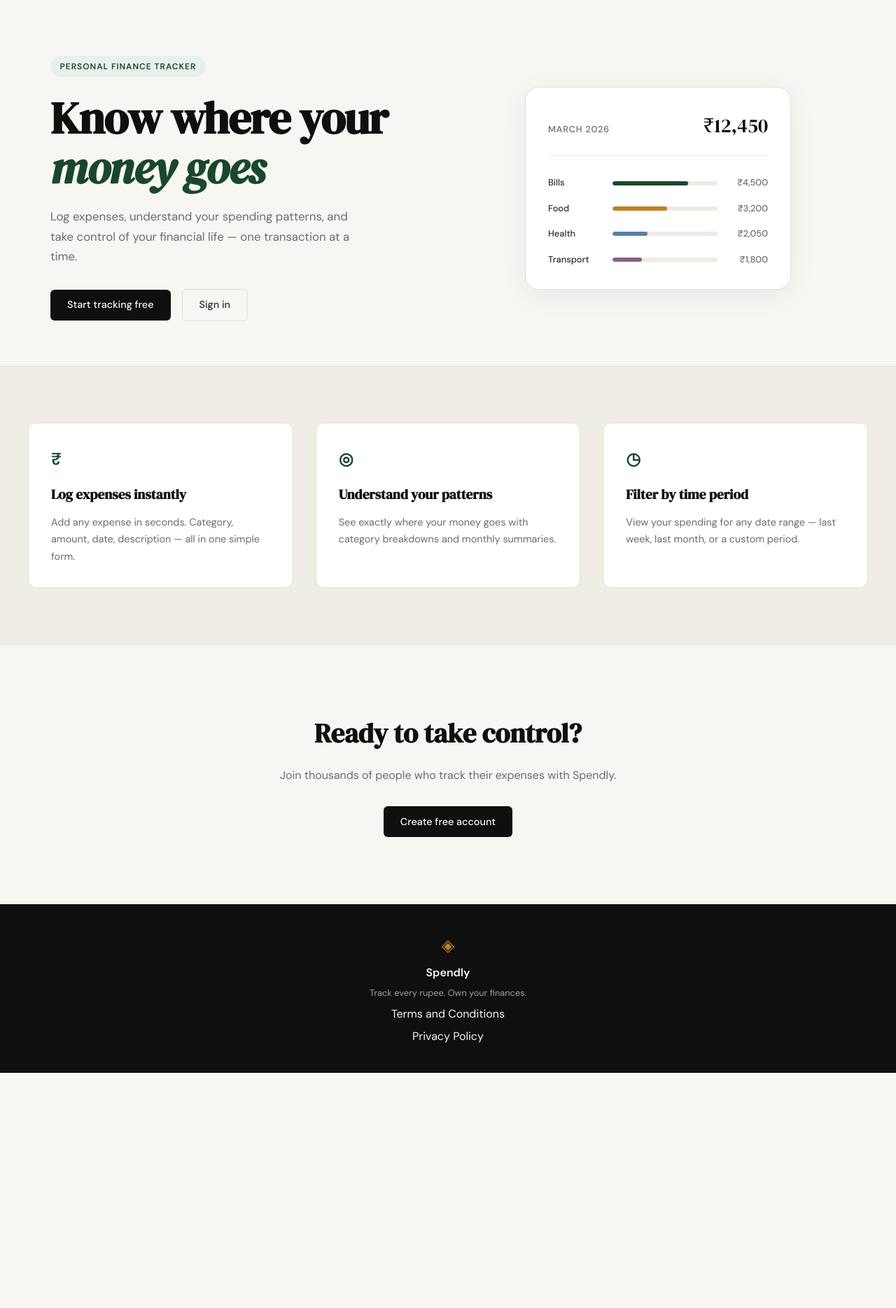
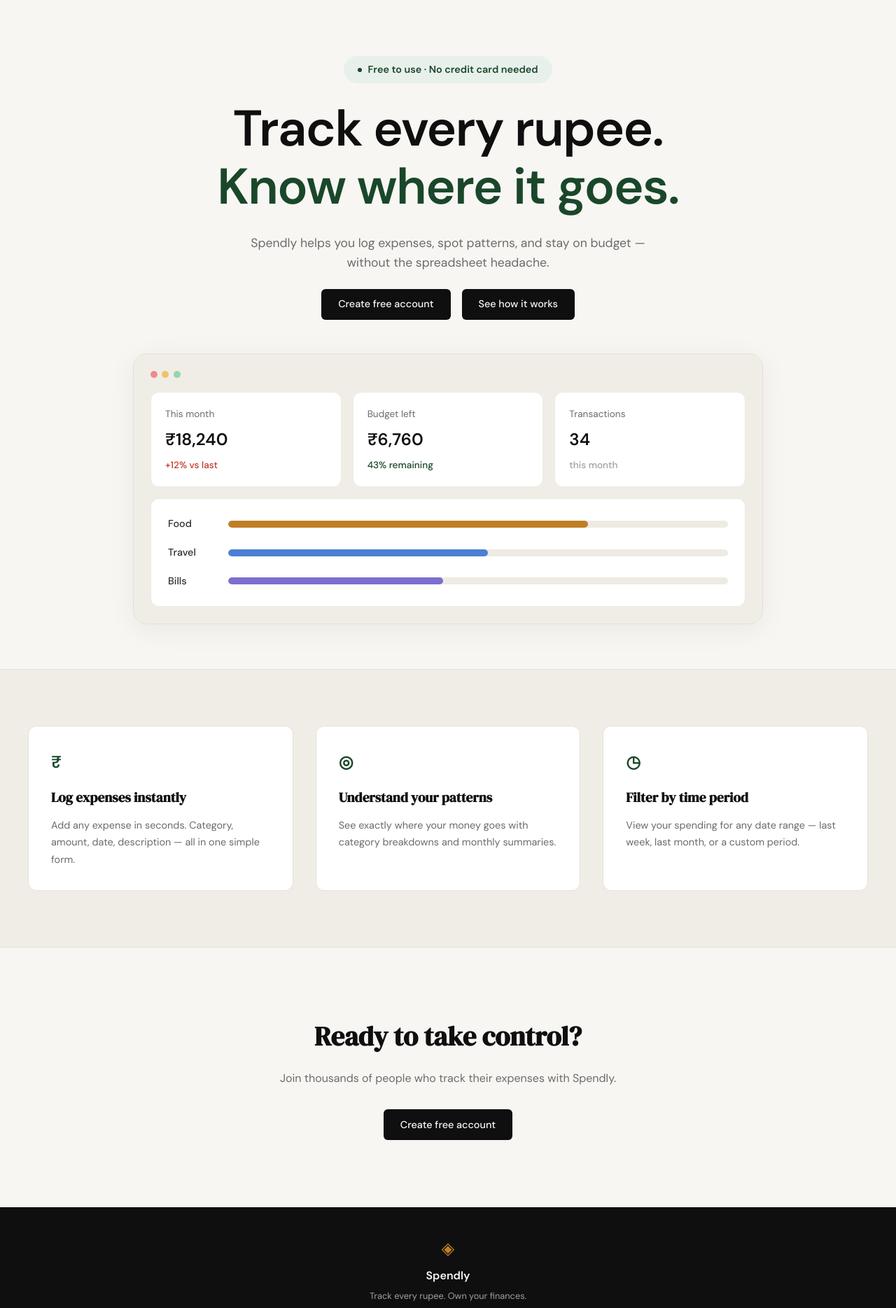
Before and after one commit to rickspark4/spendly, a Flask app: page / in a window 1280 px wide. Shown: the part 61-1930 px from the top of the page at 70% size. Before the commit the page ends 1594 px from the top, so only its background shows below. Run offline with Flask 3, Linux system fonts and the light colour scheme.

Commit message:
landing: redesign hero section to match mockup

```diff
--- a/static/css/style.css
+++ b/static/css/style.css
@@ -125,53 +125,72 @@ a { color: inherit; text-decoration: none; }
 
 .hero {
     padding: 5rem 2rem 4rem;
-    display: grid;
-    grid-template-columns: 1fr 1fr;
-    gap: 4rem;
+    display: flex;
+    flex-direction: column;
     align-items: center;
+    gap: 3rem;
     max-width: var(--max-width);
     margin: 0 auto;
 }
 
+.hero-inner {
+    display: flex;
+    flex-direction: column;
+    align-items: center;
+    text-align: center;
+    gap: 1.5rem;
+    max-width: 720px;
+}
+
 .hero-badge {
-    display: inline-block;
+    display: inline-flex;
+    align-items: center;
+    gap: 0.5rem;
     background: var(--accent-light);
     color: var(--accent);
-    font-size: 0.75rem;
+    font-size: 0.9rem;
     font-weight: 600;
-    letter-spacing: 0.08em;
-    text-transform: uppercase;
-    padding: 0.35rem 0.85rem;
+    letter-spacing: normal;
+    text-transform: none;
+    padding: 0.5rem 1.25rem;
     border-radius: 999px;
-    margin-bottom: 1.5rem;
+}
+
+.hero-badge-dot {
+    width: 6px;
+    height: 6px;
+    border-radius: 50%;
+    background: var(--accent);
+    display: inline-block;
 }
 
 .hero-title {
-    font-family: var(--font-display);
-    font-size: clamp(2.5rem, 5vw, 4rem);
-    line-height: 1.1;
+    font-family: var(--font-body);
+    font-weight: 800;
+    font-size: clamp(2.75rem, 6vw, 4.5rem);
+    line-height: 1.15;
     letter-spacing: -0.02em;
     color: var(--ink);
-    margin-bottom: 1.25rem;
 }
 
-.hero-title em {
-    font-style: italic;
+.hero-title-accent {
+    display: block;
     color: var(--accent);
 }
 
 .hero-subtitle {
-    font-size: 1.05rem;
+    font-size: 1.1rem;
     color: var(--ink-muted);
-    line-height: 1.7;
-    max-width: 460px;
-    margin-bottom: 2rem;
+    line-height: 1.6;
+    max-width: 600px;
 }
 
 .hero-actions {
     display: flex;
     gap: 1rem;
     align-items: center;
+    justify-content: center;
+    flex-wrap: wrap;
 }
 
 /* ------------------------------------------------------------------ */
@@ -181,58 +200,98 @@ a { color: inherit; text-decoration: none; }
 .hero-visual {
     display: flex;
     justify-content: center;
+    width: 100%;
 }
 
 .mock-card {
-    background: var(--paper-card);
+    background: var(--paper-warm);
     border: 1px solid var(--border);
     border-radius: var(--radius-lg);
-    padding: 2rem;
+    padding: 1.5rem;
     width: 100%;
-    max-width: 380px;
+    max-width: 900px;
     box-shadow: 0 8px 40px rgba(0,0,0,0.06);
 }
 
-.mock-card-header {
+.mock-dots {
     display: flex;
-    justify-content: space-between;
-    align-items: baseline;
-    margin-bottom: 1.75rem;
-    padding-bottom: 1.25rem;
-    border-bottom: 1px solid var(--border-soft);
+    gap: 0.4rem;
+    margin-bottom: 1.25rem;
 }
 
-.mock-label {
-    font-size: 0.8rem;
-    font-weight: 500;
-    color: var(--ink-muted);
-    text-transform: uppercase;
-    letter-spacing: 0.06em;
+.mock-dot {
+    width: 10px;
+    height: 10px;
+    border-radius: 50%;
 }
 
-.mock-total {
-    font-family: var(--font-display);
-    font-size: 1.75rem;
+.mock-dot-red { background: #ef8a8a; }
+.mock-dot-yellow { background: #f0c369; }
+.mock-dot-green { background: #93d6ae; }
+
+.mock-stats {
+    display: grid;
+    grid-template-columns: repeat(3, 1fr);
+    gap: 1rem;
+    margin-bottom: 1rem;
+}
+
+.mock-stat {
+    display: flex;
+    flex-direction: column;
+    gap: 0.4rem;
+    background: var(--paper-card);
+    border: 1px solid var(--border-soft);
+    border-radius: var(--radius-md);
+    padding: 1.25rem;
+}
+
+.mock-stat-label {
+    font-size: 0.85rem;
+    color: var(--ink-muted);
+}
+
+.mock-stat-value {
+    font-family: var(--font-body);
+    font-weight: 700;
+    font-size: 1.5rem;
     color: var(--ink);
 }
 
-.mock-bars { display: flex; flex-direction: column; gap: 1rem; }
+.mock-stat-change {
+    font-size: 0.85rem;
+    font-weight: 500;
+}
+
+.mock-stat-negative { color: var(--danger); }
+.mock-stat-positive { color: var(--accent); }
+.mock-stat-neutral { color: var(--ink-faint); }
+
+.mock-bars {
+    display: flex;
+    flex-direction: column;
+    gap: 1.1rem;
+    background: var(--paper-card);
+    border: 1px solid var(--border-soft);
+    border-radius: var(--radius-md);
+    padding: 1.5rem;
+}
 
 .mock-bar-row {
     display: grid;
-    grid-template-columns: 80px 1fr 60px;
+    grid-template-columns: 70px 1fr;
     align-items: center;
-    gap: 0.75rem;
+    gap: 1rem;
 }
 
 .mock-cat {
-    font-size: 0.8rem;
+    font-size: 0.9rem;
     font-weight: 500;
     color: var(--ink-soft);
 }
 
 .mock-bar-track {
-    height: 6px;
+    height: 10px;
     background: var(--border-soft);
     border-radius: 999px;
     overflow: hidden;
@@ -240,21 +299,13 @@ a { color: inherit; text-decoration: none; }
 
 .mock-bar {
     height: 100%;
-    background: var(--accent);
     border-radius: 999px;
     transition: width 0.6s ease;
 }
 
-.mock-bar-2 { background: var(--accent-2); }
-.mock-bar-3 { background: #5b7fa6; }
-.mock-bar-4 { background: #8b5e83; }
-
-.mock-amt {
-    font-size: 0.8rem;
-    font-weight: 500;
-    color: var(--ink-muted);
-    text-align: right;
-}
+.mock-bar-food { background: var(--accent-2); }
+.mock-bar-travel { background: #4a7fd4; }
+.mock-bar-bills { background: #7c6fd0; }
 
 /* ------------------------------------------------------------------ */
 /* Buttons                                                             */
@@ -512,14 +563,8 @@ a { color: inherit; text-decoration: none; }
 /* ------------------------------------------------------------------ */
 
 @media (max-width: 900px) {
-    .hero {
-        grid-template-columns: 1fr;
-        text-align: center;
-    }
-
     .hero-subtitle { max-width: 100%; }
-    .hero-actions { justify-content: center; }
-    .hero-visual { display: none; }
+    .mock-stats { grid-template-columns: 1fr; }
 
     .features-inner { grid-template-columns: 1fr; }
 }
--- a/templates/landing.html
+++ b/templates/landing.html
@@ -6,55 +6,62 @@
 
 <section class="hero">
     <div class="hero-inner">
-        <div class="hero-badge">Personal Finance Tracker</div>
+        <div class="hero-badge"><span class="hero-badge-dot"></span>Free to use · No credit card needed</div>
         <h1 class="hero-title">
-            Know where your<br>
-            <em>money goes</em>
+            Track every rupee.<br>
+            <span class="hero-title-accent">Know where it goes.</span>
         </h1>
         <p class="hero-subtitle">
-            Log expenses, understand your spending patterns,
-            and take control of your financial life —
-            one transaction at a time.
+            Spendly helps you log expenses, spot patterns, and stay
+            on budget — without the spreadsheet headache.
         </p>
         <div class="hero-actions">
-            <a href="{{ url_for('register') }}" class="btn-primary">Start tracking free</a>
-            <a href="{{ url_for('login') }}" class="btn-ghost">Sign in</a>
+            <a href="{{ url_for('register') }}" class="btn-primary">Create free account</a>
+            <a href="#" class="btn-primary">See how it works</a>
         </div>
     </div>
     <div class="hero-visual">
         <div class="mock-card">
-            <div class="mock-card-header">
-                <span class="mock-label">March 2026</span>
-                <span class="mock-total">₹12,450</span>
+            <div class="mock-dots">
+                <span class="mock-dot mock-dot-red"></span>
+                <span class="mock-dot mock-dot-yellow"></span>
+                <span class="mock-dot mock-dot-green"></span>
+            </div>
+            <div class="mock-stats">
+                <div class="mock-stat">
+                    <span class="mock-stat-label">This month</span>
+                    <span class="mock-stat-value">₹18,240</span>
+                    <span class="mock-stat-change mock-stat-negative">+12% vs last</span>
+                </div>
+                <div class="mock-stat">
+                    <span class="mock-stat-label">Budget left</span>
+                    <span class="mock-stat-value">₹6,760</span>
+                    <span class="mock-stat-change mock-stat-positive">43% remaining</span>
+                </div>
+                <div class="mock-stat">
+                    <span class="mock-stat-label">Transactions</span>
+                    <span class="mock-stat-value">34</span>
+                    <span class="mock-stat-change mock-stat-neutral">this month</span>
+                </div>
             </div>
             <div class="mock-bars">
                 <div class="mock-bar-row">
+                    <span class="mock-cat">Food</span>
+                    <div class="mock-bar-track">
+                        <div class="mock-bar mock-bar-food" style="width: 72%"></div>
+                    </div>
+                </div>
+                <div class="mock-bar-row">
+                    <span class="mock-cat">Travel</span>
+                    <div class="mock-bar-track">
+                        <div class="mock-bar mock-bar-travel" style="width: 52%"></div>
+                    </div>
+                </div>
+                <div class="mock-bar-row">
                     <span class="mock-cat">Bills</span>
                     <div class="mock-bar-track">
-                        <div class="mock-bar" style="width: 72%"></div>
+                        <div class="mock-bar mock-bar-bills" style="width: 43%"></div>
                     </div>
-                    <span class="mock-amt">₹4,500</span>
-                </div>
-                <div class="mock-bar-row">
-                    <span class="mock-cat">Food</span>
-                    <div class="mock-bar-track">
-                        <div class="mock-bar mock-bar-2" style="width: 52%"></div>
-                    </div>
-                    <span class="mock-amt">₹3,200</span>
-                </div>
-                <div class="mock-bar-row">
-                    <span class="mock-cat">Health</span>
-                    <div class="mock-bar-track">
-                        <div class="mock-bar mock-bar-3" style="width: 33%"></div>
-                    </div>
-                    <span class="mock-amt">₹2,050</span>
-                </div>
-                <div class="mock-bar-row">
-                    <span class="mock-cat">Transport</span>
-                    <div class="mock-bar-track">
-                        <div class="mock-bar mock-bar-4" style="width: 28%"></div>
-                    </div>
-                    <span class="mock-amt">₹1,800</span>
                 </div>
             </div>
         </div>
```
